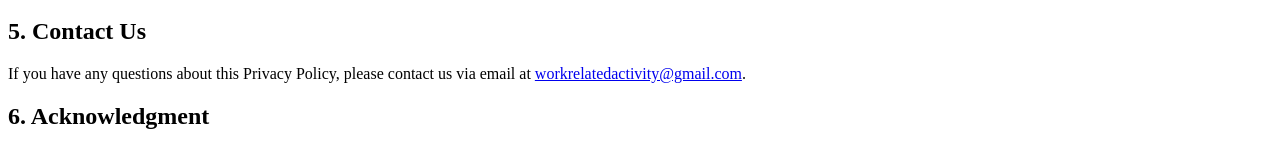
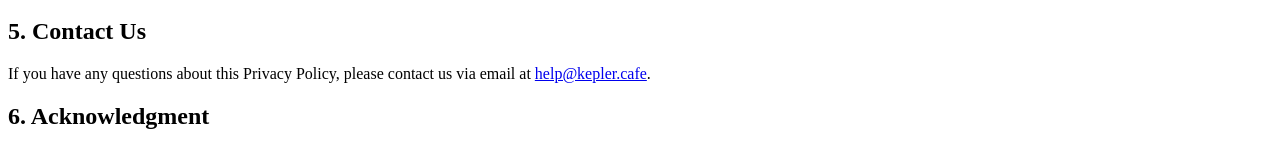
Before and after one commit to ejbills/OpenArtemis-privacy-policy, a plain HTML site: page index.html in a window 1280 px wide. Shown: the part 581-731 px from the top of the page. Drawn offline with Linux system fonts and the light colour scheme.

Commit message:
Update index.html

```diff
--- a/index.html
+++ b/index.html
@@ -24,7 +24,7 @@
 <p>We reserve the right to make changes to this Privacy Policy at any time. We will notify you of any changes by posting the new Privacy Policy on this page. Your continued use of OpenArtemis after any changes to this Privacy Policy will constitute your acknowledgment of the modifications and your consent to abide and be bound by the modified Privacy Policy.</p>
 
 <h2>5. Contact Us</h2>
-<p>If you have any questions about this Privacy Policy, please contact us via email at <a href="mailto:workrelatedactivity@gmail.com">workrelatedactivity@gmail.com</a>.</p>
+<p>If you have any questions about this Privacy Policy, please contact us via email at <a href="mailto:help@kepler.cafe">help@kepler.cafe</a>.</p>
 
 <h2>6. Acknowledgment</h2>
 <p>By using OpenArtemis, you acknowledge that you have read and understood this Privacy Policy and agree to be bound by it.</p>
```
